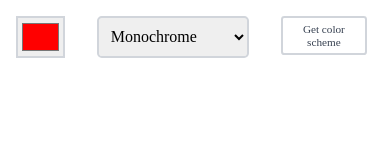
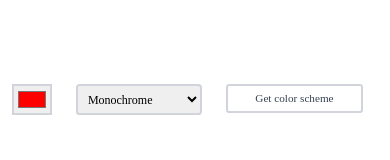
Before and after one commit to Farasaa/color-scheme-Saad-Farrag, a plain HTML site: page index.html in a window 390 px wide. Drawn offline with nearby package versions, Linux system fonts and the light colour scheme.

Commit message:
Add files via upload

```diff
--- a/index.css
+++ b/index.css
@@ -79,14 +79,15 @@ P {
 
     .nav-bar {
 
-        font-size: 1rem;
+        font-size: 0.75rem;
         padding: 1em;
+        padding-top: 7em;
 
     }
 
     input {
 
-        width: 6em;
+        width: 4em;
         height: 2.6em;
     }
 
@@ -98,13 +99,13 @@ P {
     button {
         font-size: 0.7rem;
         width: 15em;
-        height: 3.5em;
+        height: 2.6em;
 
     }
 
     select{
         /* padding-left: 0.5em; */
-        width: 9.5em;
+        width: 10.5em;
         /* height: 2.6em; */
 
     }
@@ -122,7 +123,7 @@ P {
         display: flex;
         flex-direction: row;
         padding-left: 6em;
-        margin-left: 2em;
+        margin-left: 3em;
         width: 7em;
         gap: 1.5em;
     }
```
